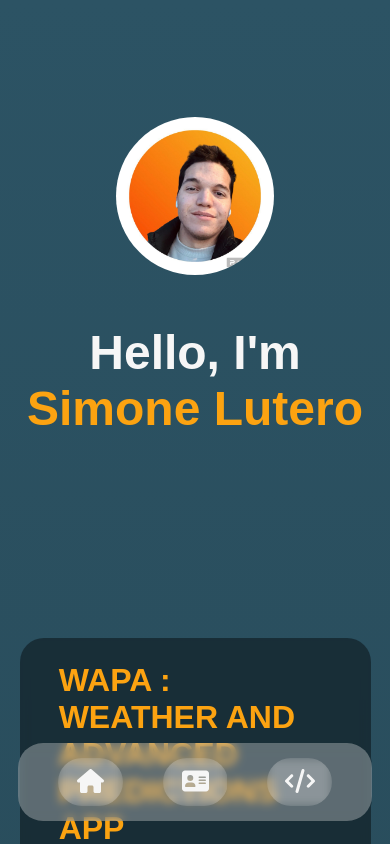
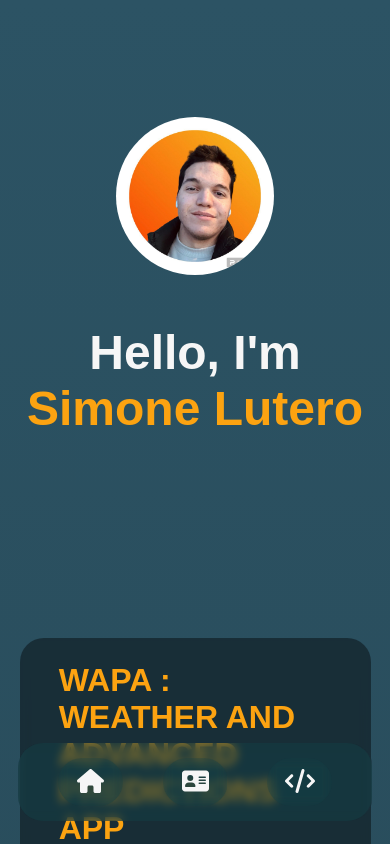
Before and after one commit to simlu2000/simonelutero, a React (Create React App) app: page / in a window 390 px wide. Shown: the top 844 px of the page. Built offline with nearby package versions, Linux system fonts and the light colour scheme.

Commit message:
Update styleNavbar.css

```diff
--- a/src/style/styleNavbar.css
+++ b/src/style/styleNavbar.css
@@ -70,7 +70,7 @@ a{
         left:0;
         right:0;
         justify-content: center;
-        background-color: rgba(228, 228, 228, 0.34);
+        background-color: rgba(21, 64, 70, 0.509);
         -webkit-backdrop-filter: blur(5px);
         backdrop-filter: blur(5px);
     }
```
